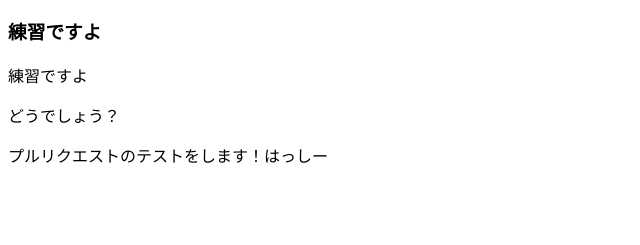
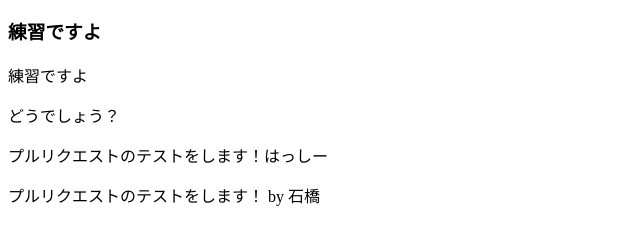
Before and after one commit to mikotomatsunaga/holeinone-rensyu, a plain HTML site: page index.html in a window 1280 px wide. Shown: the part 127-372 px from the top of the page, without its empty margins (0-640 px from the left). Drawn offline with Linux system fonts and the light colour scheme.

Commit message:
テストです。石橋

```diff
--- a/index.html
+++ b/index.html
@@ -13,5 +13,6 @@
     <p>練習ですよ</p>
     <p>どうでしょう？</p>
     <p>プルリクエストのテストをします！はっしー</p>
+    <p>プルリクエストのテストをします！ by 石橋</p>
 </body>
 </html>
```
